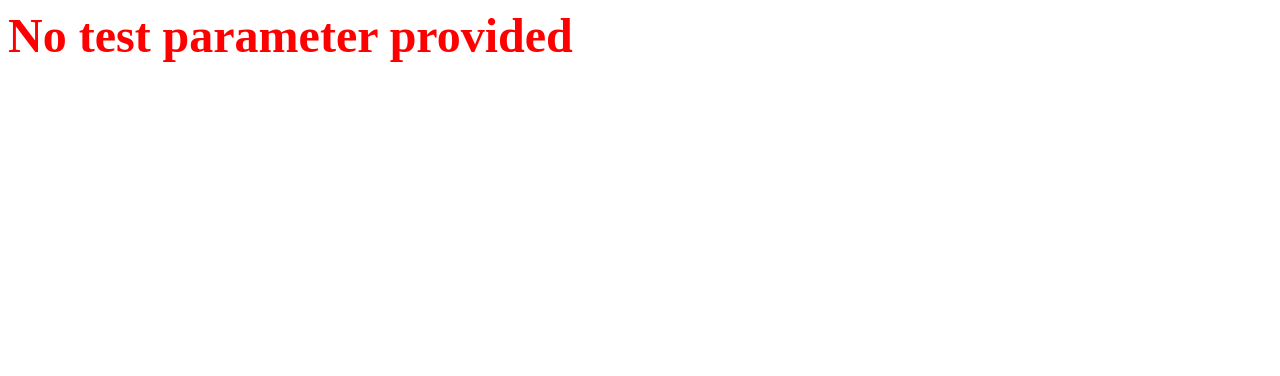
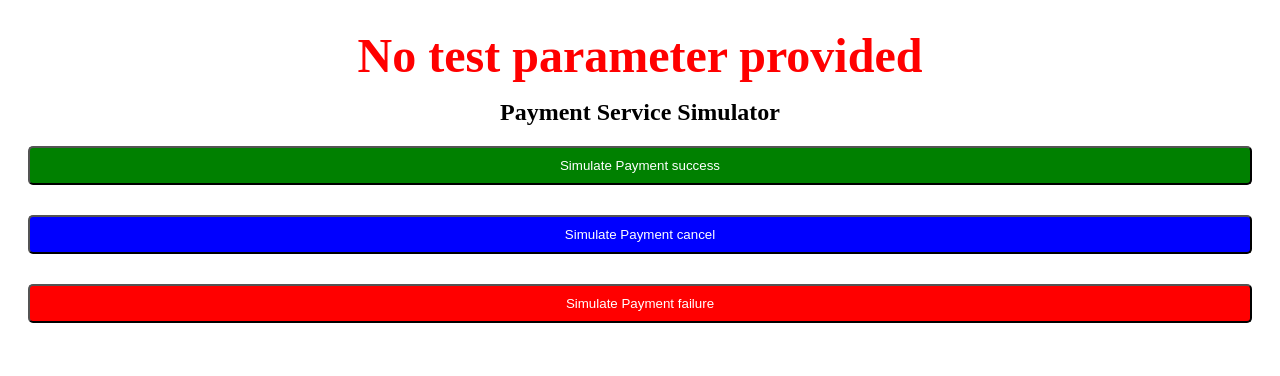
Before and after one commit to waelsamy/test, a plain HTML site: page index.html in a window 1280 px wide. Drawn offline with Linux system fonts and the light colour scheme.

Commit message:
Update index.html

```diff
--- a/index.html
+++ b/index.html
@@ -11,7 +11,61 @@
             font-weight: bold;
         }
     </style>
+
+</head>
+<body onload="displayTestParam()">
+    <div id="output" class="big-red-text"></div>
+</body>
+</html>
+
+
+<!DOCTYPE html>
+<html>
+<head>
+    <title>External ID Verification Service Simulator</title>
+    <meta name="viewport" content="width=device-width, initial-scale=1.0">
+    <style>
+        body {
+            text-align: center;
+            padding: 20px;
+        }
+        h1 {
+            font-size: 24px;
+            margin-bottom: 20px;
+        }
+        p {
+            font-size: 18px;
+            margin-bottom: 20px;
+        }
+        .button-container {
+            margin-top: 20px;
+        }
+        .button {
+            display: inline-block;
+            background-color: green;
+            color: white;
+            padding: 10px 20px;
+            text-decoration: none;
+            border-radius: 5px;
+            width: 100%; /* Buttons will occupy the full width of the container */
+            margin-bottom: 10px;
+        }
+        .red-button {
+            background-color: red;
+        }
+        .blue-button {
+            background-color: blue;
+        }
+        .big-red-text {
+            color: red;
+            font-size: 3em;
+            font-weight: bold;
+        }
+    </style>
     <script>
+        function handleButtonClick(url) {
+            window.location.href = url; // Redirect to the given URL in the same tab
+        }
         function displayTestParam() {
             const urlParams = new URLSearchParams(window.location.search);
             const testParam = urlParams.get('test');
@@ -24,6 +78,12 @@
     </script>
 </head>
 <body onload="displayTestParam()">
+    <h1>Payment Service Simulator</h1>
     <div id="output" class="big-red-text"></div>
+    <div class="button-container">
+        <p><button class="button green-button" onclick="handleButtonClick('https://www.facebook.com/carrier_esim_apis/payments/callback?paymentStatus=COMPLETED')">Simulate Payment success</button></p>
+         <p><button class="button blue-button" onclick="handleButtonClick('https://www.facebook.com/carrier_esim_apis/payments/callback?paymentStatus=CANCELLED')">Simulate Payment cancel</button></p>
+        <p><button class="button red-button" onclick="handleButtonClick('https://www.facebook.com/carrier_esim_apis/payments/callback?paymentStatus=ERROR')">Simulate Payment failure</button></p>
+    </div>
 </body>
 </html>
```
